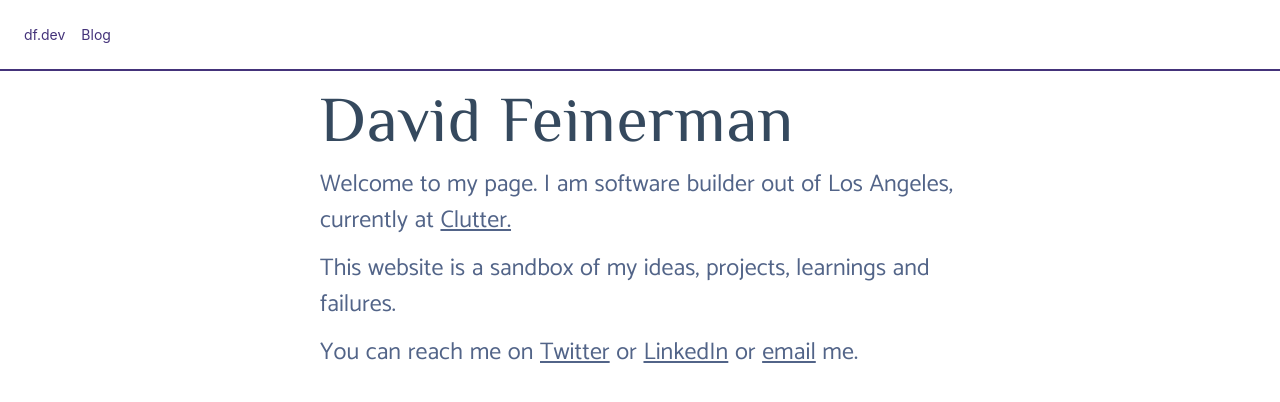
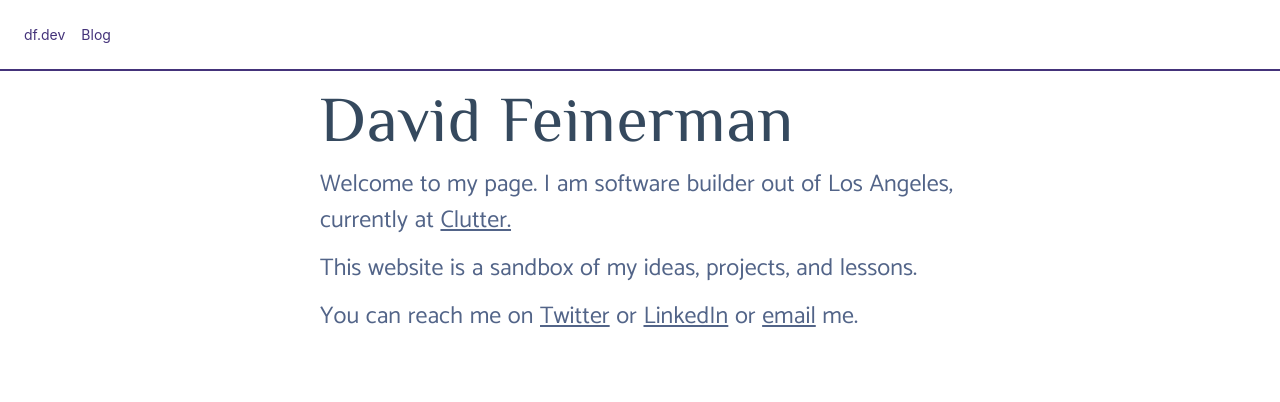
Before and after one commit to dafeiner/df.dev, a Nuxt app in the folder app/: page / in a window 1280 px wide. Shown: the top 402 px of the page. Built offline with nearby package versions, Linux system fonts and the light colour scheme.

Commit message:
Swap learnings + failures for lessons
Lessons encapsulates both and failures is a harsh word for the home
page :)

```diff
--- a/app/pages/index.vue
+++ b/app/pages/index.vue
@@ -9,7 +9,7 @@
         at <a target="_blank" href="https://clutter.com">Clutter.</a>
       </p>
       <p>
-        This website is a sandbox of my ideas, projects, learnings and failures.
+        This website is a sandbox of my ideas, projects, and lessons.
       </p>
       <p>
         You can reach me on <a target="_blank" href="https://twitter.com/dafeiner">Twitter</a> or
```
